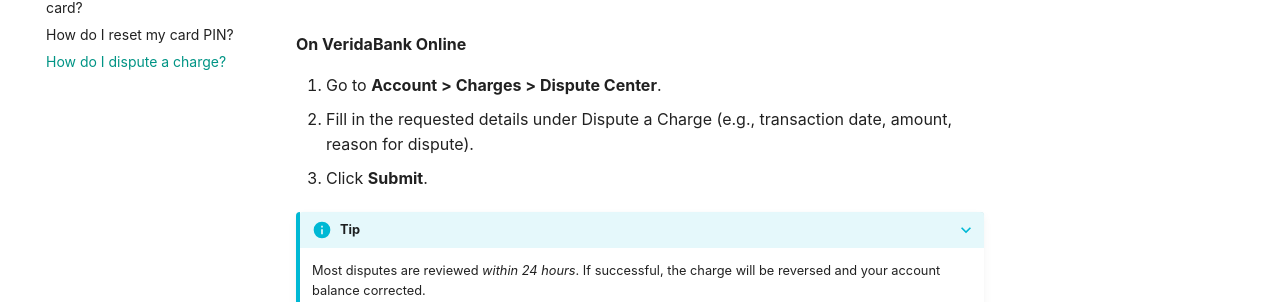
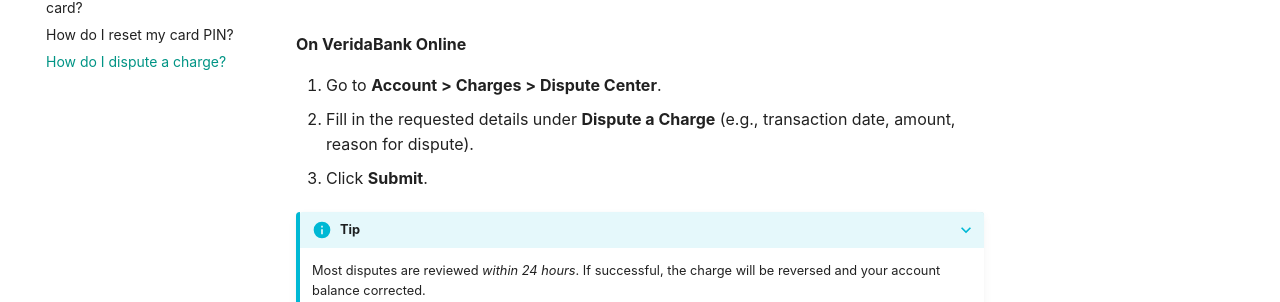
Before and after one commit to mlbms19/VeridaBank, an MkDocs documentation site: the page built from docs/Security/Dispute a Charge.md, in a window 1280 px wide. Shown: the part 196-498 px from the top of the page. Built offline with MkDocs 1.6.1 and Material for MkDocs 9.7.7, drawn with Linux system fonts in a browser that asks for light colours; some web fonts are replaced.

```diff
--- a/docs/Security/Dispute a Charge.md
+++ b/docs/Security/Dispute a Charge.md
@@ -3,7 +3,7 @@
 **On VeridaBank Online**
 
 1.	Go to **Account > Charges > Dispute Center**.
-2.	Fill in the requested details under Dispute a Charge (e.g., transaction date, amount, reason for dispute).
+2.	Fill in the requested details under **Dispute a Charge** (e.g., transaction date, amount, reason for dispute).
 3.	Click **Submit**.
 
 ???+ info "Tip"
```
Also changed, not shown: docs/Payments & Transfers/Transfer Funds to Another Person.md (+1 -1 lines).
